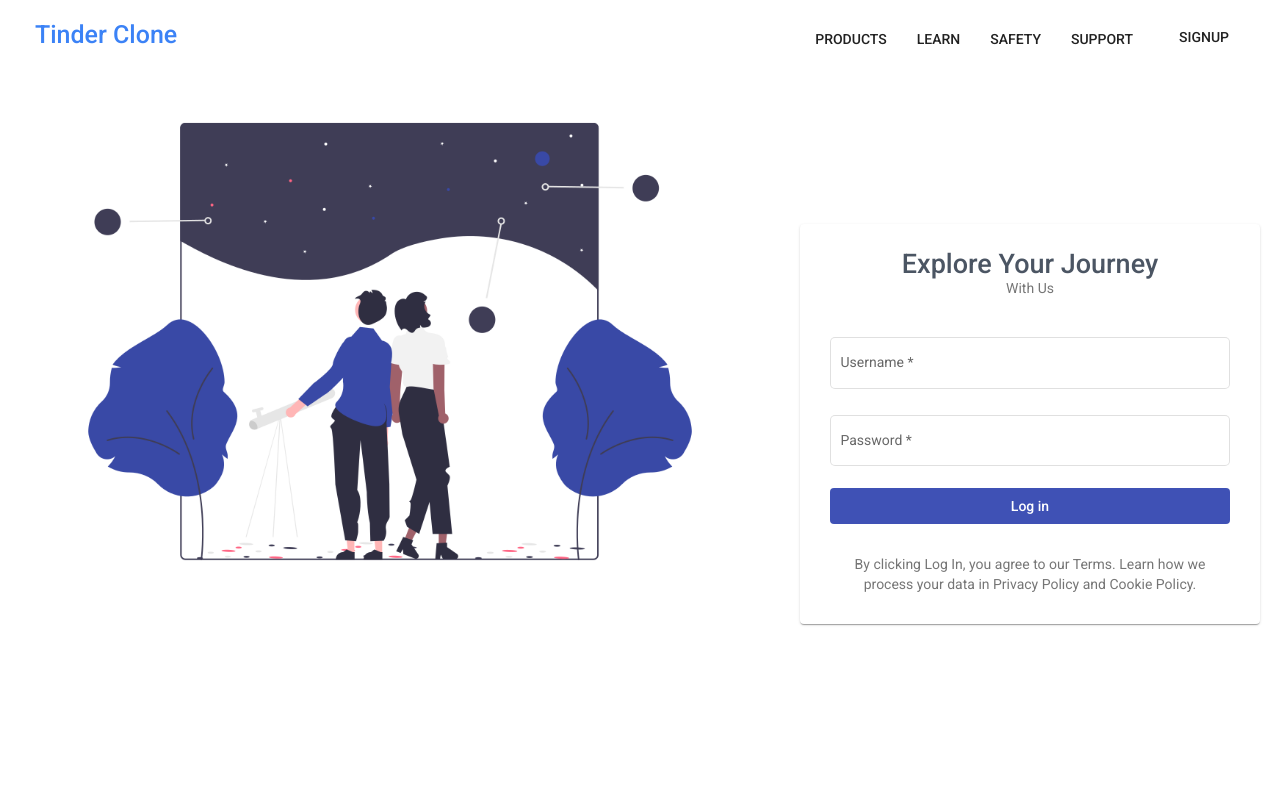
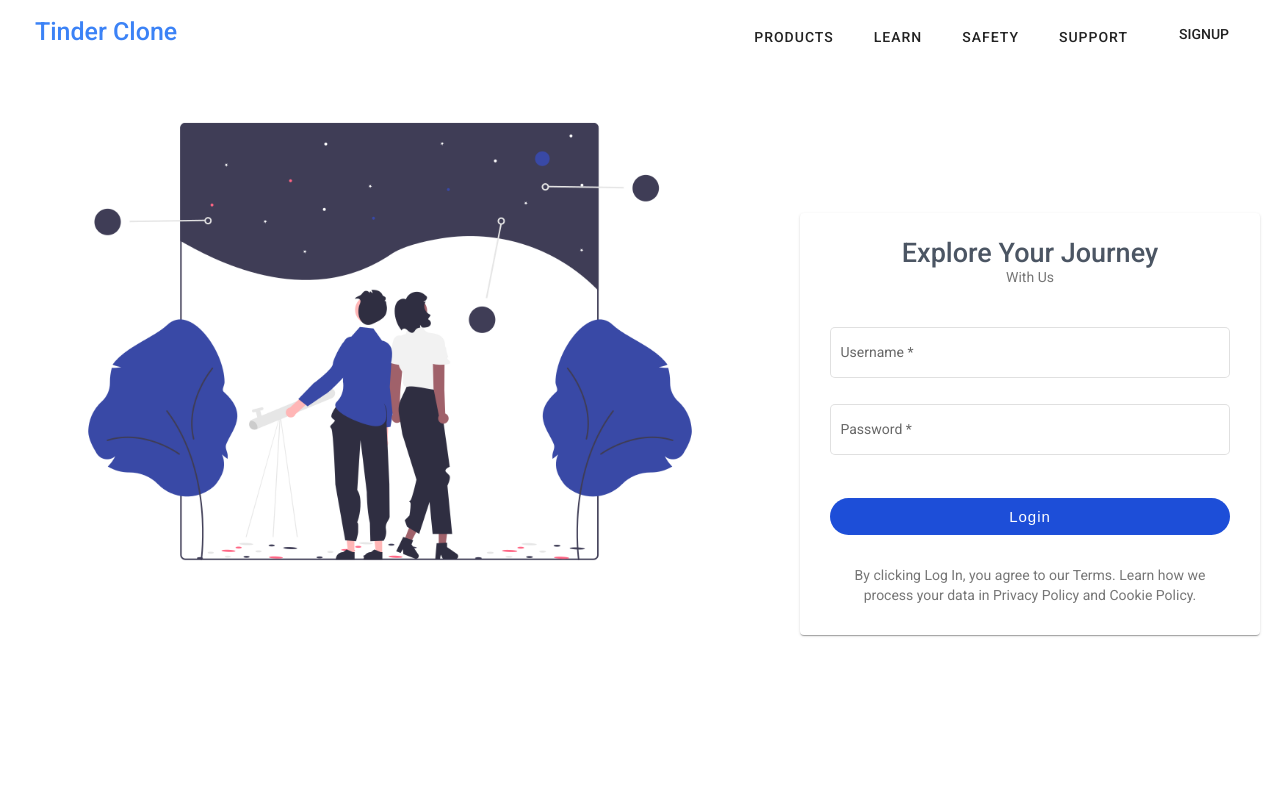
Before and after one commit to Scaler-io/Tinder-CLone-Webapp, an Angular app: page / in a window 1280 px wide. Shown: the top 800 px of the page. Built offline with nearby package versions, Linux system fonts and the light colour scheme.

Commit message:
custom reusable button component created

```diff
--- a/src/app/app-material.module.ts
+++ b/src/app/app-material.module.ts
@@ -9,7 +9,16 @@ import {MatCardModule} from '@angular/material/card';
 import {MatInputModule} from '@angular/material/input';
 import {MatDividerModule} from '@angular/material/divider';
 import {MatIconModule} from '@angular/material/icon';
+import {MatRippleModule, MAT_RIPPLE_GLOBAL_OPTIONS, RippleGlobalOptions} from '@angular/material/core';
 
+
+const globalRippleConfig: RippleGlobalOptions = {
+  disabled: false,
+  animation: {
+    enterDuration: 300,
+    exitDuration: 0,
+  }
+};
 
 const MaterialComponents = [
   MatButtonModule,
@@ -19,6 +28,7 @@ const MaterialComponents = [
   MatInputModule,
   MatDividerModule,
   MatIconModule,
+  MatRippleModule
 ];
 
 @NgModule({
@@ -28,6 +38,9 @@ const MaterialComponents = [
   ],
   exports:[
     MaterialComponents
+  ],
+  providers: [
+    {provide: MAT_RIPPLE_GLOBAL_OPTIONS, useValue: globalRippleConfig}
   ]
 })
 export class AppMaterialModule { }
--- a/src/app/app.module.ts
+++ b/src/app/app.module.ts
@@ -15,7 +15,7 @@ import { HomeModule } from './feature/home/home.module';
     BrowserModule,
     AppRoutingModule,
     BrowserAnimationsModule,
-    HomeModule,
+    HomeModule
   ],
   providers: [],
   bootstrap: [AppComponent]
--- a/src/app/core/components/navbar/navbar.component.html
+++ b/src/app/core/components/navbar/navbar.component.html
@@ -5,10 +5,10 @@
       <li class="nav-navigation-item">
         <button mat-flat-button>SIGNUP</button>
       </li>
-      <li class="nav-navigation-item item-text">Support</li>
-      <li class="nav-navigation-item item-text">Safety</li>
-      <li class="nav-navigation-item item-text">Learn</li>
-      <li class="nav-navigation-item item-text">Products</li>
+      <li matRipple [matRippleColor]="'rgba(112,33, 336, .1)'" class="nav-navigation-item item-text">Support</li>
+      <li matRipple [matRippleColor]="'rgba(112,33, 336, .1)'" class="nav-navigation-item item-text">Safety</li>
+      <li matRipple [matRippleColor]="'rgba(112,33, 336, .1)'" class="nav-navigation-item item-text">Learn</li>
+      <li matRipple [matRippleColor]="'rgba(112,33, 336, .1)'" class="nav-navigation-item item-text">Products</li>
     </ul>
   </div>
 </mat-toolbar>
--- a/src/app/core/components/navbar/navbar.component.scss
+++ b/src/app/core/components/navbar/navbar.component.scss
@@ -24,6 +24,13 @@
             &-item.item-text{
                 font-size: 14px;
                 padding-top: 4px;
+                letter-spacing: 1px;
+                cursor: pointer;
+                transition: color .3s;
+                padding: 5px;
+                &:hover{
+                    color: $color-blue-700;
+                }
             }
         }
     }
--- a/src/app/feature/home/home-login-panel/home-login-panel.component.html
+++ b/src/app/feature/home/home-login-panel/home-login-panel.component.html
@@ -18,8 +18,9 @@
                 <mat-error>{{ withErrorMessage('password') }}</mat-error>
             </mat-form-field>
 
-            <div class="">
-                <button type="submit" mat-flat-button color="primary" class="btn-block">Log in</button>
+            <div style="margin-top:20px">
+                <!-- <button type="submit" mat-flat-button color="primary" class="btn-block">Log in</button> -->
+                <tinder-clone-button isAutoWidth="true" isSubmit="true" text="Login"></tinder-clone-button>
             </div>
         </form>
     </div>
--- a/src/app/feature/home/home-login-panel/home-login-panel.component.ts
+++ b/src/app/feature/home/home-login-panel/home-login-panel.component.ts
@@ -29,4 +29,5 @@ export class HomeLoginPanelComponent implements OnInit {
         return 'password error'
     }
   }
+
 }
--- /dev/null
+++ b/src/app/shared/components/button/button.component.html
@@ -0,0 +1,14 @@
+<button
+    matRipple
+    [matRippleDisabled]="isDisabled"
+    [type]="isSubmit ? 'submit': 'button'"
+    class="tinder-clone--button"
+    [class.autoWidth]="isAutoWidth"
+    [style.width]="!isAutoWidth ? customWidth : null"
+    (click)="onClick()"
+    [style.backgroundColor]="color"
+    [disabled]="isDisabled"
+    [class.disabled]="isDisabled"
+>
+{{ buttonText }}
+</button>
--- /dev/null
+++ b/src/app/shared/components/button/button.component.scss
@@ -0,0 +1,13 @@
+@import '../../../../assets/styles/colors';
+
+
+.tinder-clone--button{
+    padding: 10px 5px;
+    background-color: $color-blue-700;
+    color: #fff;
+    border: none;
+    border-radius: 20px;
+    cursor: pointer;
+    font-size: 15px;
+    letter-spacing: 1px;
+}
--- /dev/null
+++ b/src/app/shared/components/button/button.component.ts
@@ -0,0 +1,37 @@
+import { Component, EventEmitter, Input, OnInit, Output } from '@angular/core';
+import { Subject } from 'rxjs';
+
+@Component({
+  selector: 'tinder-clone-button',
+  templateUrl: './button.component.html',
+  styleUrls: ['./button.component.scss']
+})
+export class ButtonComponent implements OnInit {
+  public buttonText: string;
+
+  @Input()
+  set text(name: string){
+    this.buttonText = name;
+  }
+
+  @Input() isAutoWidth: boolean = false;
+  @Input() isSubmit: boolean = false;
+  @Input() isDisabled: boolean = false;
+  @Input() customWidth: string;
+  @Input() color: string;
+
+  @Output() clicked: Subject<any> = new Subject<any>();
+
+  get text(): string{
+    return this.buttonText;
+  }
+
+  constructor() { }
+
+  ngOnInit(): void {
+  }
+
+  public onClick(): void {
+    this.clicked.next(null);
+  }
+}
--- a/src/app/shared/shared.module.ts
+++ b/src/app/shared/shared.module.ts
@@ -2,10 +2,11 @@ import { NgModule } from '@angular/core';
 import { CommonModule } from '@angular/common';
 import { AppMaterialModule } from '../app-material.module';
 import { ReactiveFormsModule } from '@angular/forms';
+import { ButtonComponent } from './components/button/button.component';
 
 @NgModule({
   declarations: [
-
+    ButtonComponent
   ],
   imports: [
     CommonModule,
@@ -14,6 +15,7 @@ import { ReactiveFormsModule } from '@angular/forms';
   ],
   exports: [
     ReactiveFormsModule,
+    ButtonComponent
   ],
 })
 export class SharedModule { }
--- a/src/styles.scss
+++ b/src/styles.scss
@@ -1,4 +1,5 @@
 /* You can add global styles to this file, and also import other style files */
+@import '~@angular/material/theming';
 
 *{
     margin: 0;
@@ -15,3 +16,17 @@ body { margin: 0; font-family: Roboto, "Helvetica Neue", sans-serif; }
 .btn-block{
     width: 100%;
 }
+
+.autoWidth{
+    width: 100%!important;
+}
+
+.disabled{
+    opacity: .6
+}
+
+@mixin mat-ripple-theme($theme) {
+    .mat-ripple-element {
+        background-color: rgba(207, 17, 17, 0.4);
+    }
+}
```
Also changed, not shown: 1 other file (tests, documents, lock files or other folders).
